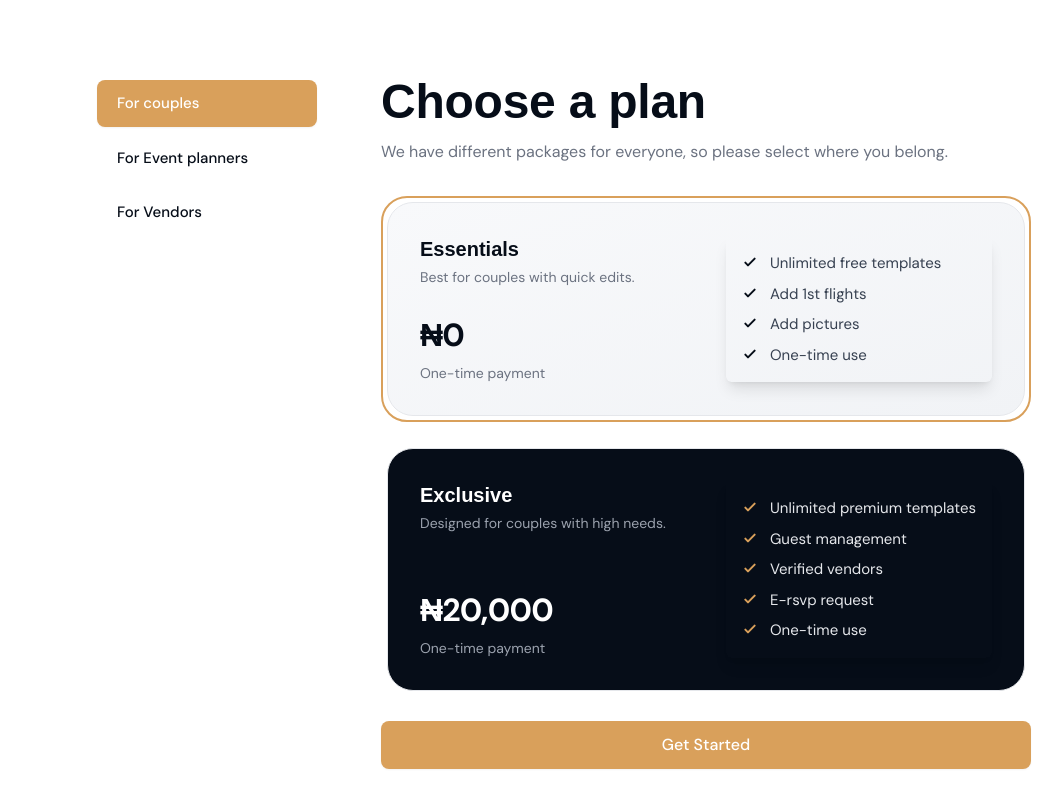
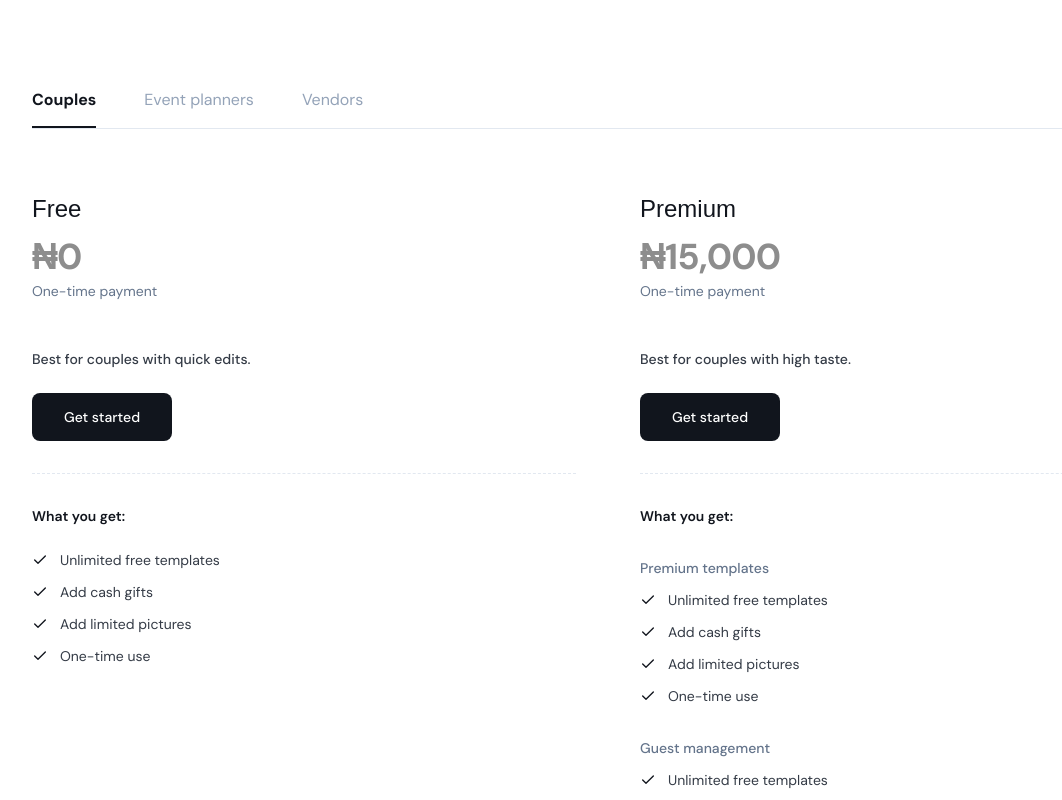
Before and after one commit to CantoX-Hub/cantoX-website, a Next.js app: page /pricing in a window 1280 px wide. Shown: the part 420-1220 px from the top of the page, without its empty margins (32-1094 px from the left). Built offline with nearby package versions, Linux system fonts and the light colour scheme; a web font is replaced by a local one.

Commit message:
implement pricing page

```diff
--- a/app/component/Pricing/Plan.tsx
+++ b/app/component/Pricing/Plan.tsx
@@ -1,153 +1,89 @@
 "use client";
+
+import { useState } from "react";
+import { Check } from "lucide-react";
 import { pricingData } from "@/app/data";
-import { PricingCategory } from "@/app/types/index.types";
-import React, { useState } from "react";
 
-const tabs: { id: PricingCategory; label: string }[] = [
-  { id: "couples", label: "For couples" },
-  { id: "planners", label: "For Event planners" },
-  { id: "vendors", label: "For Vendors" },
-];
 
-const CheckIcon = ({ className }: { className?: string }) => (
-  <svg
-    className={`w-4 h-4 mt-0.5 shrink-0 ${className || ""}`}
-    fill="none"
-    viewBox="0 0 24 24"
-    stroke="currentColor"
-    strokeWidth={3}
-  >
-    <path strokeLinecap="round" strokeLinejoin="round" d="M5 13l4 4L19 7" />
-  </svg>
-);
-
-export default function ChoosePlan() {
-
-  const [activeTab, setActiveTab] = useState<PricingCategory>("couples");
-  const [selectedPlanId, setSelectedPlanId] = useState<string>("essentials");
-
-  const handleTabChange = (tabId: PricingCategory) => {
-    setActiveTab(tabId);
-    setSelectedPlanId(pricingData[tabId][0].id);
-  };
+export default function PricingSection() {
+  const [activeTab, setActiveTab] = useState<string>("Couples");
 
   return (
-    <section className="bg-white py-16 md:py-24 px-4 sm:px-6">
-      <div className="max-w-[1022px] mx-auto flex flex-col md:flex-row gap-10 lg:gap-16">
-        {/* Left Sidebar - Tabs */}
-        <div className="w-full md:w-[220px] flex flex-col gap-2 shrink-0 md:pt-2">
-          {tabs.map((tab) => {
-            const isActive = activeTab === tab.id;
+    <section className="bg-white py-16 sm:py-20 md:py-28">
+      <div className=" w-full maxContainer px-[5%]">
+
+        {/* Tabs Header */}
+        <div className="relative border-b border-[#E2E8F0]">
+          <div className="flex space-x-8 sm:space-x-12">
+            {Object.keys(pricingData).map((tab) => {
+              const isActive = activeTab === tab;
               return (
                 <button
-                key={tab.id}
-                onClick={() => handleTabChange(tab.id)}
-                className={`text-left px-5 py-3 rounded-[8px] text-[15px] font-medium transition-all duration-200 ${
-                  isActive
-                    ? "bg-[#D9A05B] text-white shadow-sm"
-                    : "text-[#060D18] hover:bg-gray-50"
+                  key={tab}
+                  onClick={() => setActiveTab(tab)}
+                  className={`pb-4 text-sm transition-colors sm:text-base relative ${
+                    isActive ? "text-[#11151D] font-bold" : " text-[#94A3B8] hover:text-[#64748B]"
                   }`}
                 >
-                {tab.label}
+                  {tab}
+                  {isActive && (
+                    <span className="absolute bottom-0 left-0 right-0 h-[2px] bg-[#11151D]" />
+                  )}
                 </button>
               );
             })}
           </div>
-
-        {/* Right Content - Pricing Cards */}
-        <div className="flex-1 w-full max-w-[650px]">
-          <div className="mb-8">
-            <h2 className="text-[28px] sm:text-[32px] md:text-[48px] tracking-[-0.005em] font-semibold text-[#060D18] leading-tight mb-2">
-              Choose a plan
-            </h2>
-            <p className="text-[14px] md:text-base text-gray-500">
-              We have different packages for everyone, so please select where you belong.
-            </p>
         </div>
 
-          <div className="flex flex-col gap-5">
-            {pricingData[activeTab].map((plan) => {
-              const isSelected = selectedPlanId === plan.id;
-              const isDark = plan.theme === "dark";
+        {/* Pricing Cards Grid */}
+        <div className="mt-12 sm:mt-16 grid grid-cols-1 gap-12 lg:grid-cols-2 lg:gap-16">
+          {pricingData[activeTab].map((plan, index) => (
+            <div key={index} className="flex flex-col">
 
-              return (
-                <div
-                  key={plan.id}
-                  onClick={() => setSelectedPlanId(plan.id)}
-                  className={`relative cursor-pointer overflow-hidden rounded-[26px] p-1  transition-all duration-200 border-2 ${
-                    isSelected
-                      ? "border-[#D9A05B] "
-                      : isDark
-                      ? "border-transparent"
-                      : "border-0"
-                  }`}
-                >
-                <div className={`p-6 md:p-8 rounded-[26px] border ${
-                    isDark
-                      ? "bg-[#060D18] text-white"
-                      : "bg-gradient-to-br from-[#F8F9FB] -2 to-[#F1F3F6] text-[#060D18]"
-                  }`}>
-                  <div className="grid grid-cols-1 sm:grid-cols-2 gap-6 md:gap-10">
-                    {/* Plan Info */}
-                    <div className="flex flex-col justify-between">
-                      <div>
-                        <h3 className="text-xl font-semibold mb-1">
-                          {plan.name}
-                        </h3>
-                        <p
-                          className={`text-sm mb-6 ${
-                            isDark ? "text-gray-400" : "text-gray-500"
-                          }`}
-                        >
-                          {plan.description}
-                        </p>
+              {/* Plan Header */}
+              <div className="min-h-[140px]">
+                <h3 className="text-md sm:text-xl text-[#11151D] md:text-2xl">{plan.name}</h3>
+                <div className="mt-3 flex items-baseline gap-2">
+                  <span className="text-xl sm:text-3xl font-bold tracking-tight text-[#8D8D8D] sm:text-4xl">{plan.price}</span>
                 </div>
-                      <div>
-                        <div className="text-[32px] font-bold tracking-tight mb-1">
-                          {plan.price}
-                        </div>
-                        <div
-                          className={`text-sm ${
-                            isDark ? "text-gray-400" : "text-gray-500"
-                          }`}
-                        >
-                          {plan.period}
-                        </div>
-                      </div>
+                <p className="mt-1 text-sm text-[#64748B]">{plan.billing}</p>
               </div>
 
-                    {/* Features List */}
-                    <div className="flex flex-col justify-center">
-                      <ul className="space-y-2 p-4 shadow-lg rounded-md">
-                        {plan.features.map((feature, idx) => (
-                          <li key={idx} className="flex items-start gap-3">
-                            <CheckIcon
-                              className={
-                                isDark ? "text-[#D9A05B]" : "text-[#060D18]"
-                              }
-                            />
-                            <span
-                              className={`text-[14px] md:text-[15px] ${
-                                isDark ? "text-gray-200" : "text-gray-700"
-                              }`}
-                            >
-                              {feature}
-                            </span>
+              <p className="mt-4 text-sm font-medium text-[#343B46]">{plan.description}</p>
+
+              {/* CTA Button */}
+              <button className="mt-6 w-full max-w-max rounded-lg bg-[#11151D] py-3.5 text-center text-sm font-medium text-white transition-colors hover:bg-black sm:w-auto px-8">
+                {plan.ctaText}
+              </button>
+
+              {/* Divider */}
+              <div className="my-8 border-b border-dashed border-[#E2E8F0]" />
+
+              {/* Features Section */}
+              <div className="space-y-6 text-sm text-[#343B46]">
+                <p className="font-semibold text-[#11151D]">What you get:</p>
+
+                {plan.features.map((group, groupIdx) => (
+                  <div key={groupIdx} className="space-y-3">
+                    {group.category && (
+                      <p className="font-medium text-[#64748B] pt-2">{group.category}</p>
+                    )}
+                    <ul className="space-y-3">
+                      {group.items.map((item, itemIdx) => (
+                        <li key={itemIdx} className="flex items-start gap-3">
+                          <Check className="h-4 w-4 shrink-0 text-[#11151D] mt-0.5" />
+                          <span>{item}</span>
                         </li>
                       ))}
                     </ul>
                   </div>
-                  </div>
-                </div>
-                </div>
-              );
-            })}
+                ))}
               </div>
 
-          <button className="w-full mt-6 bg-[#D9A05B] text-white rounded-[8px] py-3 font-medium hover:bg-[#c89250] transition-colors shadow-sm">
-            Get Started
-          </button>
             </div>
+          ))}
+        </div>
+
       </div>
     </section>
   );
--- a/app/component/landing/FeatureCard.tsx
+++ b/app/component/landing/FeatureCard.tsx
@@ -30,7 +30,7 @@ export function FeatureCard({
 
   return (
     <article
-      className="relative isolate flex aspect-[1.08/1] w-full max-w-[400px] shrink-0 flex-col justify-end overflow-hidden rounded-[8px] p-5 "
+      className="relative isolate flex aspect-[1.08/1] w-full max-w-[329px] sm:max-w-[400px] shrink-0 flex-col justify-end overflow-hidden rounded-[8px] p-5 "
       style={{ backgroundColor: tone.base }}
     >
       {/* Photo, greyscale so the tint reads evenly */}
--- a/app/component/landing/MoreWithCanto.tsx
+++ b/app/component/landing/MoreWithCanto.tsx
@@ -20,7 +20,7 @@ export default function MoreWithCanto() {
       <div className="relative w-full overflow-hidden">
         <div className="marquee-track flex w-max">
           {/* First Set */}
-          <div className="flex shrink-0 gap-5 pr-5 md:gap-8 md:pr-6">
+          <div className="flex sm:shrink-0 gap-5 pr-5 md:gap-8 md:pr-6">
             {features.map((feature, index) => (
               <FeatureCard key={`first-${index}`} feature={feature} index={index} />
             ))}
--- a/app/component/landing/TemplatesDesign.tsx
+++ b/app/component/landing/TemplatesDesign.tsx
@@ -44,7 +44,7 @@ export default function Templates() {
                 <button
                   key={tab}
                   onClick={() => setActiveTab(tab)}
-                  className={`relative pb-3 text-[14px] font-medium transition-colors duration-300 sm:min-w-28 ${
+                  className={`relative pb-3 text-[14px] font-medium transition-colors duration-300 min-w-16 sm:min-w-28 ${
                     isActive
                       ? "text-[#171A20]"
                       : "text-[#B1B1B1] hover:text-[#555]"
--- a/app/data/index.ts
+++ b/app/data/index.ts
@@ -1,4 +1,4 @@
-import { PricingData, Template, TemplateCategory, Testimonial } from "../types/index.types";
+import { Template,PricingPlan, TemplateCategory, Testimonial } from "../types/index.types";
 
 export const templates: Template[] = [
   {
@@ -141,100 +141,106 @@ export const testimonials: Testimonial[] = [
 
 
 
-export const pricingData: PricingData = {
-  couples: [
+export const pricingData: Record<string, PricingPlan[]> = {
+  Couples: [
     {
-      id: "essentials",
-      name: "Essentials",
+      name: "Free",
+      price: "₦0",
+      billing: "One-time payment",
       description: "Best for couples with quick edits.",
-      price: "₦0",
-      period: "One-time payment",
+      ctaText: "Get started",
       features: [
-        "Unlimited free templates",
-        "Add 1st flights",
-        "Add pictures",
-        "One-time use",
+        {
+          items: [
+            "Unlimited free templates",
+            "Add cash gifts",
+            "Add limited pictures",
+            "One-time use",
+          ],
+        },
       ],
-      theme: "light",
     },
     {
-      id: "exclusive",
-      name: "Exclusive",
-      description: "Designed for couples with high needs.",
-      price: "₦20,000",
-      period: "One-time payment",
+      name: "Premium",
+      price: "₦15,000",
+      billing: "One-time payment",
+      description: "Best for couples with high taste.",
+      ctaText: "Get started",
+      isPopular: true,
       features: [
-        "Unlimited premium templates",
-        "Guest management",
-        "Verified vendors",
-        "E-rsvp request",
-        "One-time use",
+        {
+          category: "Premium templates",
+          items: ["Unlimited free templates", "Add cash gifts", "Add limited pictures", "One-time use"],
+        },
+        {
+          category: "Guest management",
+          items: ["Unlimited free templates", "Add cash gifts", "Add limited pictures", "One-time use"],
+        },
+        {
+          category: "Wishlist",
+          items: ["Unlimited free templates", "Add cash gifts", "Add limited pictures", "One-time use"],
+        },
+        {
+          category: "Verified vendors",
+          items: ["Unlimited free templates", "Add cash gifts", "Add limited pictures", "One-time use"],
+        },
       ],
-      theme: "dark",
     },
   ],
-  planners: [
+  "Event planners": [
     {
-      id: "starters",
-      name: "Starters",
-      description: "Best for couples with quick edits.",
-      price: "₦15,000",
-      period: "monthly payment",
+      name: "Starter",
+      price: "₦0",
+      billing: "Per month",
+      description: "Best for independent planners starting out.",
+      ctaText: "Get started",
       features: [
-        "10 Premium theme access",
-        "Guest management",
-        "Verified vendors",
-        "Calendar",
+        {
+          items: ["Up to 5 active events", "Client collaboration portal", "Standard templates", "Email support"],
+        },
       ],
-      theme: "light",
     },
     {
-      id: "planner_pro",
-      name: "Planner Pro",
-      description: "Designed for couples with high needs.",
-      price: "₦35,000",
-      period: "monthly payment",
+      name: "Pro Agency",
+      price: "₦25,000",
+      billing: "Per month",
+      description: "For growing event planning teams.",
+      ctaText: "Get started",
+      isPopular: true,
       features: [
-        "Unlimited Premium templates",
-        "Guest management",
-        "Verified vendors",
-        "E-rsvp request",
-        "Calendar Sync (to-do)",
+        {
+          category: "Agency features",
+          items: ["Unlimited active events", "Custom branding", "Priority vendor matching", "Advanced guest analytics"],
+        },
       ],
-      theme: "dark",
     },
   ],
-  vendors: [
+  Vendors: [
     {
-      id: "vendor_basic",
-      name: "Vendor Basic",
-      description: "Best for couples with quick edits.",
+      name: "Standard Listing",
       price: "₦0",
-      period: "monthly payment",
+      billing: "Monthly subscription",
+      description: "Get discovered by couples planning events.",
+      ctaText: "Get Started",
       features: [
-        "Business profile",
-        "Messaging",
-        "Location",
-        "Subscription",
-        "Product/Services",
-        "MCQ",
-        "Social links/Website",
+        {
+          items: ["Profile showcase", "Direct client inquiries", "Portfolio gallery (up to 12 items)", "Standard support"],
+        },
       ],
-      theme: "light",
     },
     {
-      id: "vendor_pro",
-      name: "Planner Pro",
-      description: "Designed for couples with high needs.",
-      price: "₦10,000",
-      period: "monthly payment",
+      name: "Verified Pro",
+      price: "₦15,000",
+      billing: "Monthly subscription",
+      description: "For top-tier vendors wanting maximum visibility.",
+      ctaText: "Get Started",
+      isPopular: true,
       features: [
-        "Premium placement",
-        "More product images",
-        "Priority search ranking",
-        "Verified badge",
+        {
+          category: "Featured perks",
+          items: ["Verified badge", "Top placement in search results", "Unlimited portfolio gallery", "Direct WhatsApp integration"],
+        },
       ],
-      theme: "dark",
     },
   ],
 };
--- a/app/types/index.types.ts
+++ b/app/types/index.types.ts
@@ -76,3 +76,16 @@ export const initialForm: LogoRequestFormData = {
   style: "Classic",
   brief: "",
 };
+
+export interface PricingPlan {
+  name: string;
+  price: string;
+  billing: string;
+  description: string;
+  ctaText: string;
+  isPopular?: boolean;
+  features: {
+    category?: string;
+    items: string[];
+  }[];
+}
```
Also changed, not shown: app/component/landing/HowItWorks.tsx (+6 -32 lines). Lines whose indentation alone changed are shown as unchanged.
